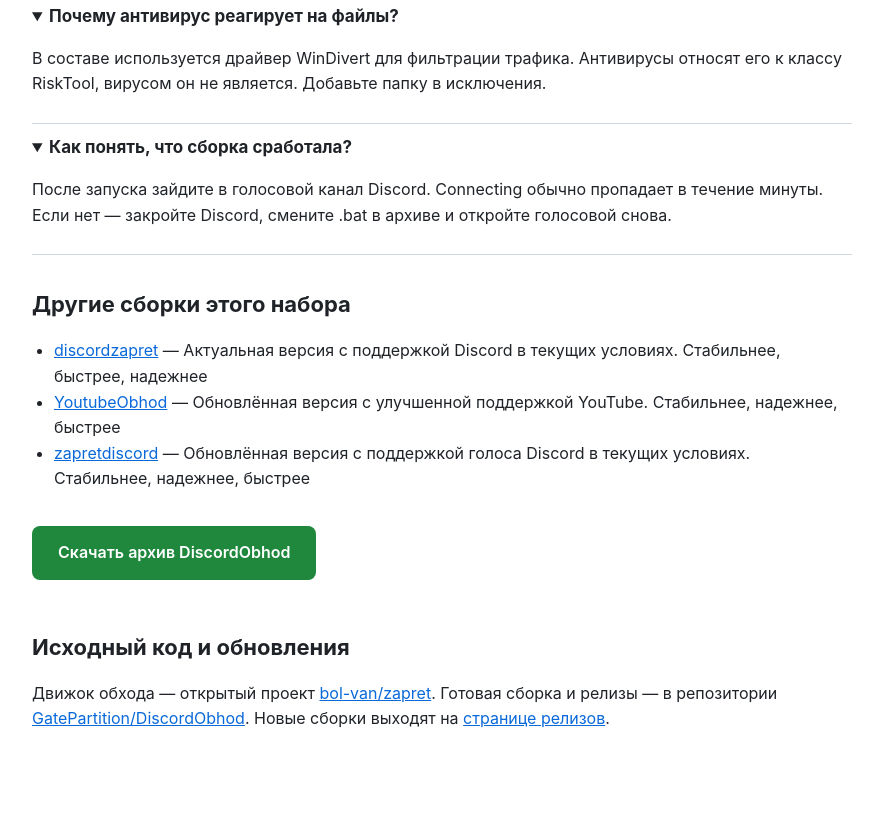
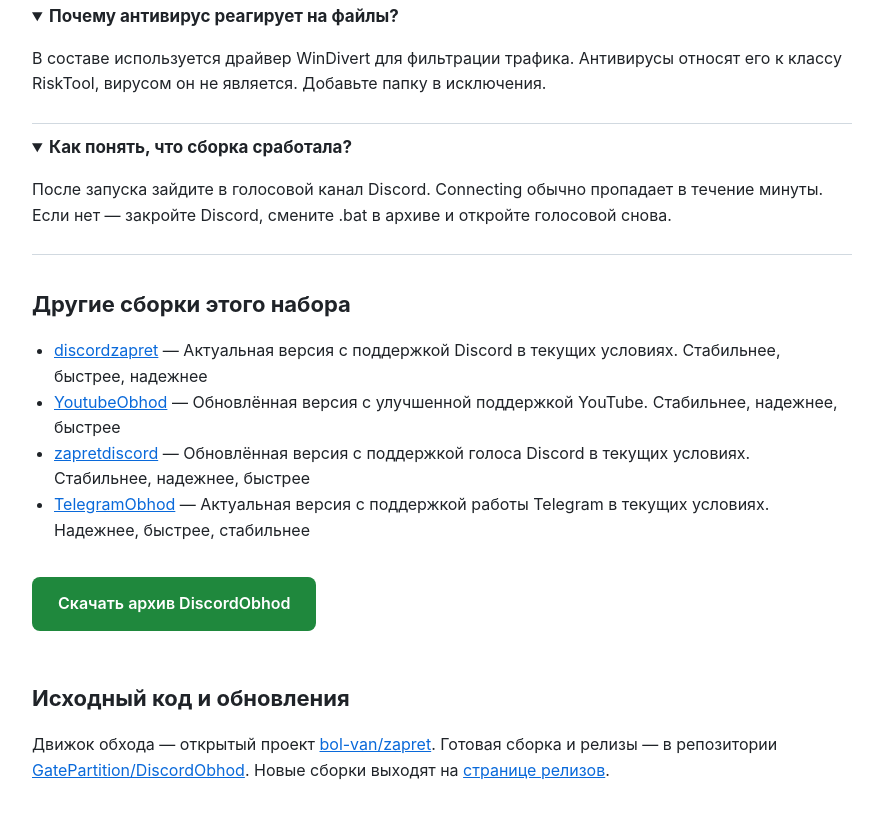
Before and after one commit to GatePartition/DiscordObhod, a plain HTML site: page docs/index.html in a window 1280 px wide. Shown: the part 1515-2332 px from the top of the page, without its empty margins (198-1081 px from the left). Drawn offline with Linux system fonts and the light colour scheme.

Commit message:
docs: sibling links

```diff
--- a/docs/index.html
+++ b/docs/index.html
@@ -87,6 +87,7 @@
     <li><a href="https://gatepartition.github.io/discordzapret/">discordzapret</a> — Актуальная версия с поддержкой Discord в текущих условиях. Стабильнее, быстрее, надежнее</li>
     <li><a href="https://gatepartition.github.io/YoutubeObhod/">YoutubeObhod</a> — Обновлённая версия с улучшенной поддержкой YouTube. Стабильнее, надежнее, быстрее</li>
     <li><a href="https://gatepartition.github.io/zapretdiscord/">zapretdiscord</a> — Обновлённая версия с поддержкой голоса Discord в текущих условиях. Стабильнее, надежнее, быстрее</li>
+    <li><a href="https://gatepartition.github.io/TelegramObhod/">TelegramObhod</a> — Актуальная версия с поддержкой работы Telegram в текущих условиях. Надежнее, быстрее, стабильнее</li>
   </ul>
 
   <p><a class="cta" href="https://github.com/GatePartition/DiscordObhod/releases/latest">Скачать архив DiscordObhod</a></p>
```
